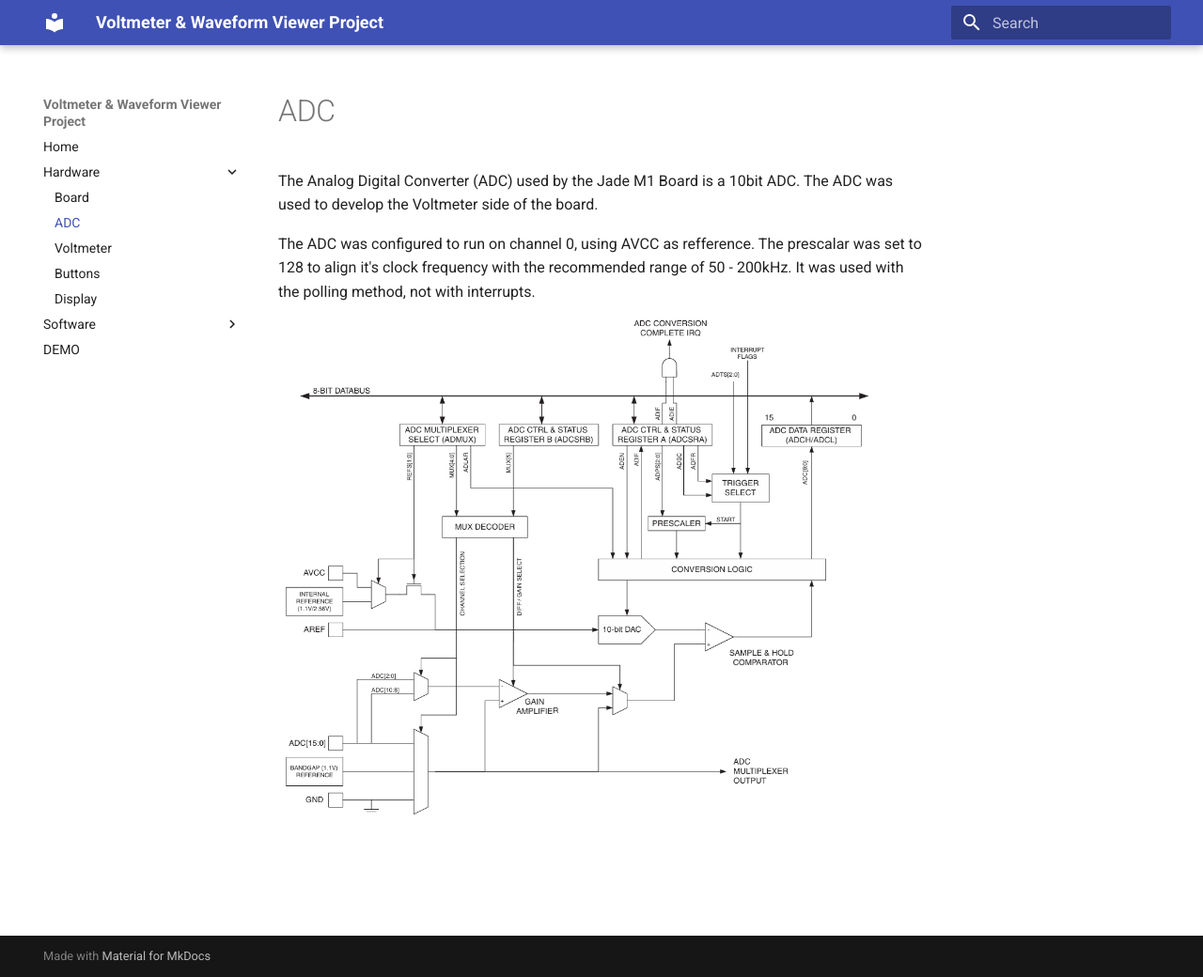
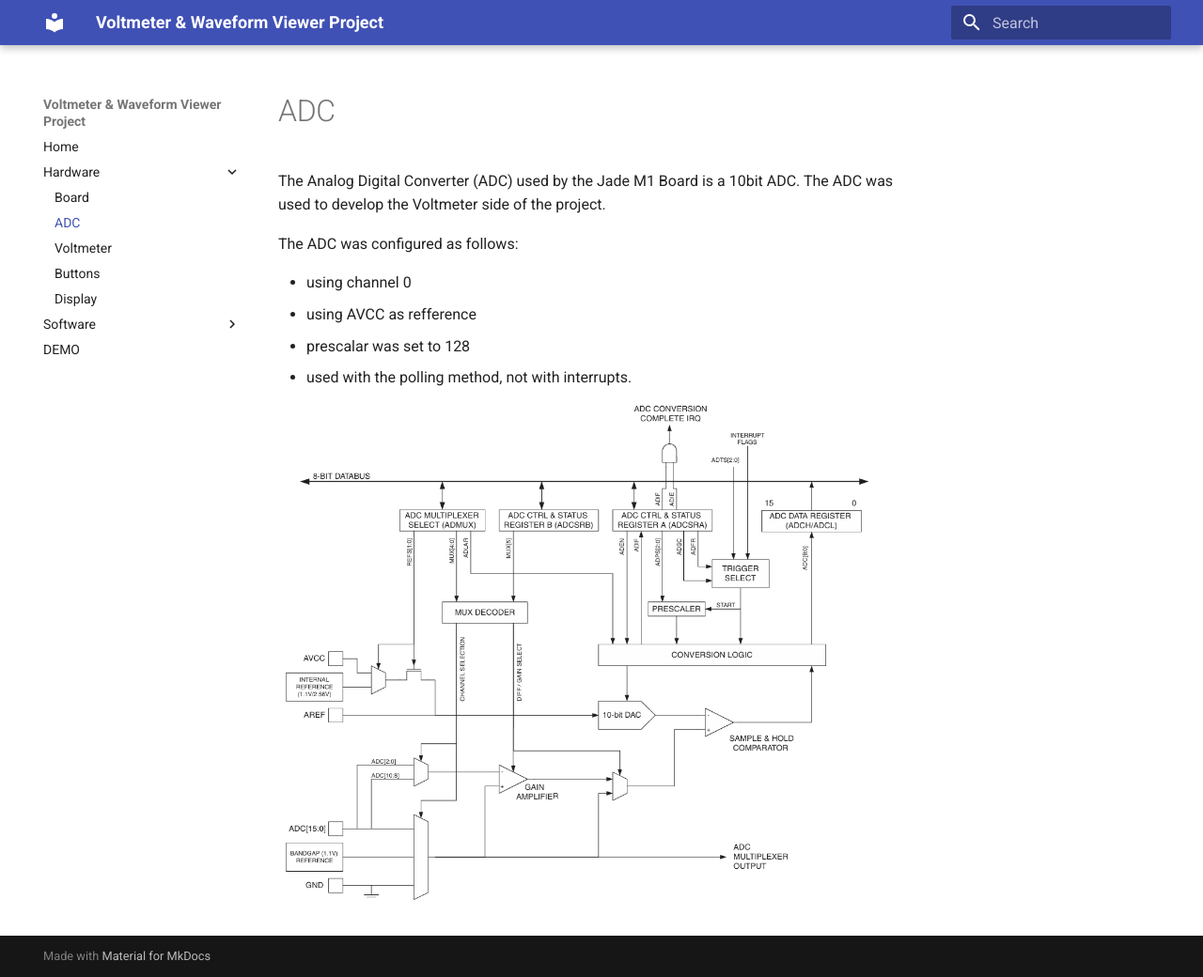
Before and after one commit to LordR31/EmSys_Project_voltmeter_with_osc, an MkDocs documentation site: the page built from docs/adc.md, in a window 1280 px wide and 1040 px high. Shown: the whole window at 94% size. Built offline with MkDocs 1.6.1 and Material for MkDocs 9.7.7, drawn with Linux system fonts in a browser that asks for light colours.

```diff
--- a/docs/adc.md
+++ b/docs/adc.md
@@ -1,7 +1,12 @@
 # ADC
 
-The Analog Digital Converter (ADC) used by the Jade M1 Board is a 10bit ADC. The ADC was used to develop the Voltmeter side of the board.
+The Analog Digital Converter (ADC) used by the Jade M1 Board is a 10bit ADC. The ADC was used to develop the Voltmeter side of the project.
 
-The ADC was configured to run on channel 0, using AVCC as refference. The prescalar was set to 128 to align it's clock frequency with the recommended range of 50 - 200kHz. It was used with the polling method, not with interrupts.
+The ADC was configured as follows:
+
+- using channel 0
+- using AVCC as refference
+- prescalar was set to 128
+- used with the polling method, not with interrupts.
 
 ![ADC Block Schematic](img/ADC.png)
--- a/mkdocs.yml
+++ b/mkdocs.yml
@@ -11,6 +11,7 @@ nav:
       - Buttons: buttons.md
       - Display: display.md
   - Software:
+      - Program Logic: software.md
       - How to flash the board: howto.md
       - Setting up AVRDUDE: avrdude.md
   - DEMO: demo.md
```
Also changed, not shown: docs/buttons.md (+1 -1 lines), docs/display.md (+11 -2 lines), docs/howto.md (+2 -3 lines), docs/software.md (added, +25 -0 lines), docs/voltmeter.md (+4 -4 lines), docs/img/Diagrama_Bloc_Sistem.drawio.svg (added), docs/img/Electrical_Diagram.svg, docs/img/Flow_Chart.svg (added).
